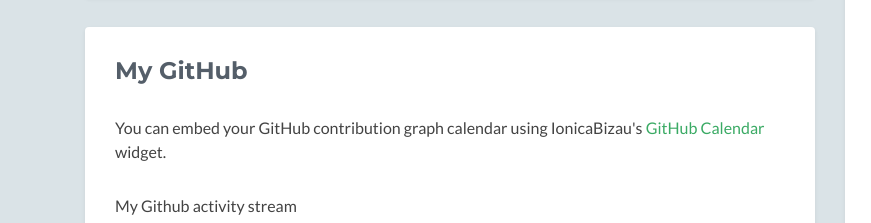
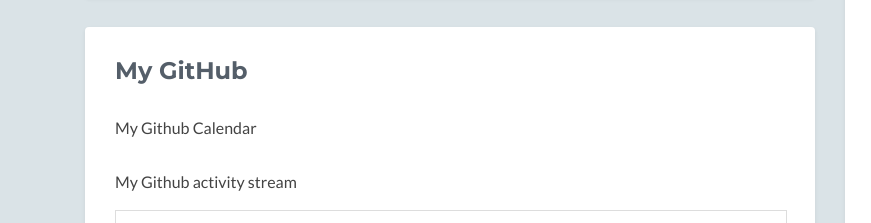
Before and after one commit to jonicdao/dev-resume, a plain HTML site: page index.html in a window 1280 px wide. Shown: the part 3140-3363 px from the top of the page, 0-871 px from the left. Drawn offline with nearby package versions, Linux system fonts and the light colour scheme; no server answers; some icons are missing.

Commit message:
fixed github calendar

```diff
--- a/index.html
+++ b/index.html
@@ -172,7 +172,7 @@
                 <section class="github section">
                     <div class="section-inner shadow-sm rounded">
                         <h2 class="heading">My GitHub</h2>
-                        <p>You can embed your GitHub contribution graph calendar using IonicaBizau's <a href="https://github.com/IonicaBizau/github-calendar" target="_blank">GitHub Calendar</a> widget.
+                        <p>My Github Calendar</p>
 
                         <script>
                         // or enable responsive functionality:
```
